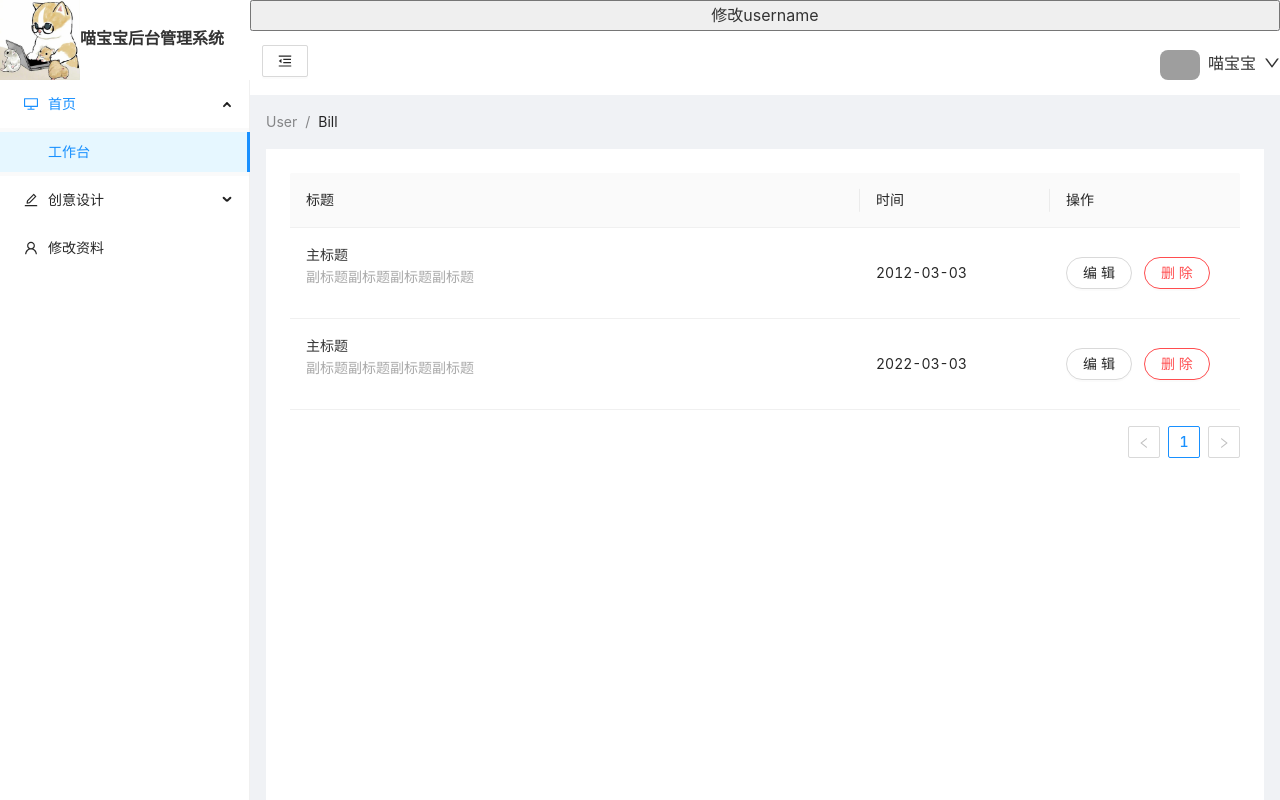
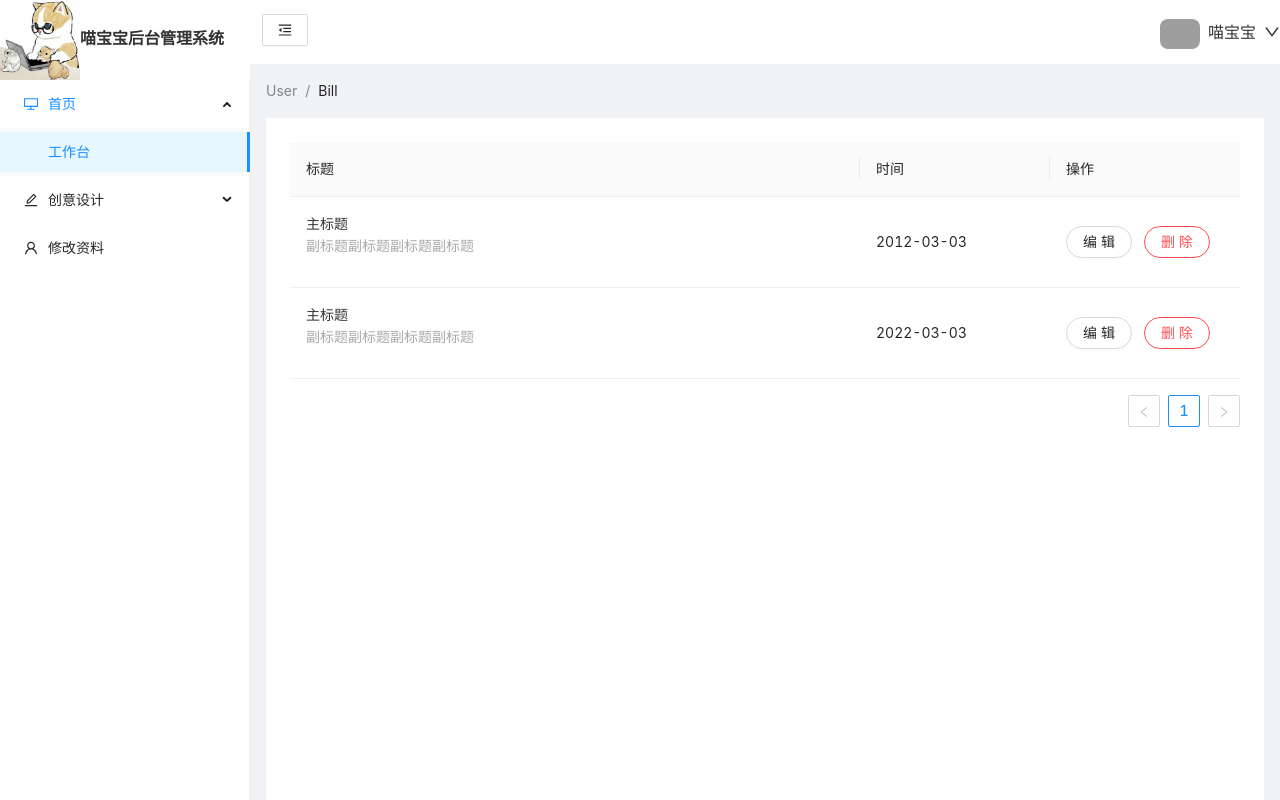
Before and after one commit to lesenelir/meta-react-admin, a React (Create React App) app in the folder admin-system/: page /list in a window 1280 px wide. Shown: the top 800 px of the page. Built offline with nearby package versions, Linux system fonts and the light colour scheme.

Commit message:
feat: Complete the first stage of developing

```diff
--- a/admin-system/src/components/HomeRight/HomeRight.jsx
+++ b/admin-system/src/components/HomeRight/HomeRight.jsx
@@ -13,7 +13,6 @@ const {Header, Content, Footer} = Layout
 
 function HomeRight(props) {
   // console.log(props)
-  console.log(process.env)
   const [avatar, setAvatar] = useState(defaultAvatar)
   const [username, setUsername] = useState('喵宝宝')
 
@@ -45,18 +44,10 @@ function HomeRight(props) {
       />
   )
 
-  const changeUsername = () => {
-    // 修改localStorage中的值
-    localStorage.setItem('username', 'Jacky3')
-    // HomeRight中的Header组件更新
-    props.changeKeyFn()
-  }
-
   return (
       <Layout className="site-right">
         {/*头部由左侧button 和 右侧下拉框组成*/}
         {/*右侧 头部 有全局变量key*/}
-        <button onClick={changeUsername}>修改username</button>
         <Header key={props.myKey} className="site-right-header">
           <Button
               style={{marginLeft: '12px', marginBottom: 16}}
@@ -101,15 +92,16 @@ const mapStateToProps = (state) => {
 }
 
 // dispatch映射
-const mapDispatchToProps = (dispatch) => {
-  return {
-    changeKeyFn() {
-      dispatch({type: 'changeKey'})
-    }
-  }
-}
+// const mapDispatchToProps = (dispatch) => {
+//   return {
+//     changeKeyFn() {
+//       dispatch({type: 'changeKey'})
+//     }
+//   }
+// }
 
 
-export default connect(mapStateToProps, mapDispatchToProps)(HomeRight)
+// export default connect(mapStateToProps, mapDispatchToProps)(HomeRight)
+export default connect(mapStateToProps)(HomeRight)
 
 // export default HomeRight
```
